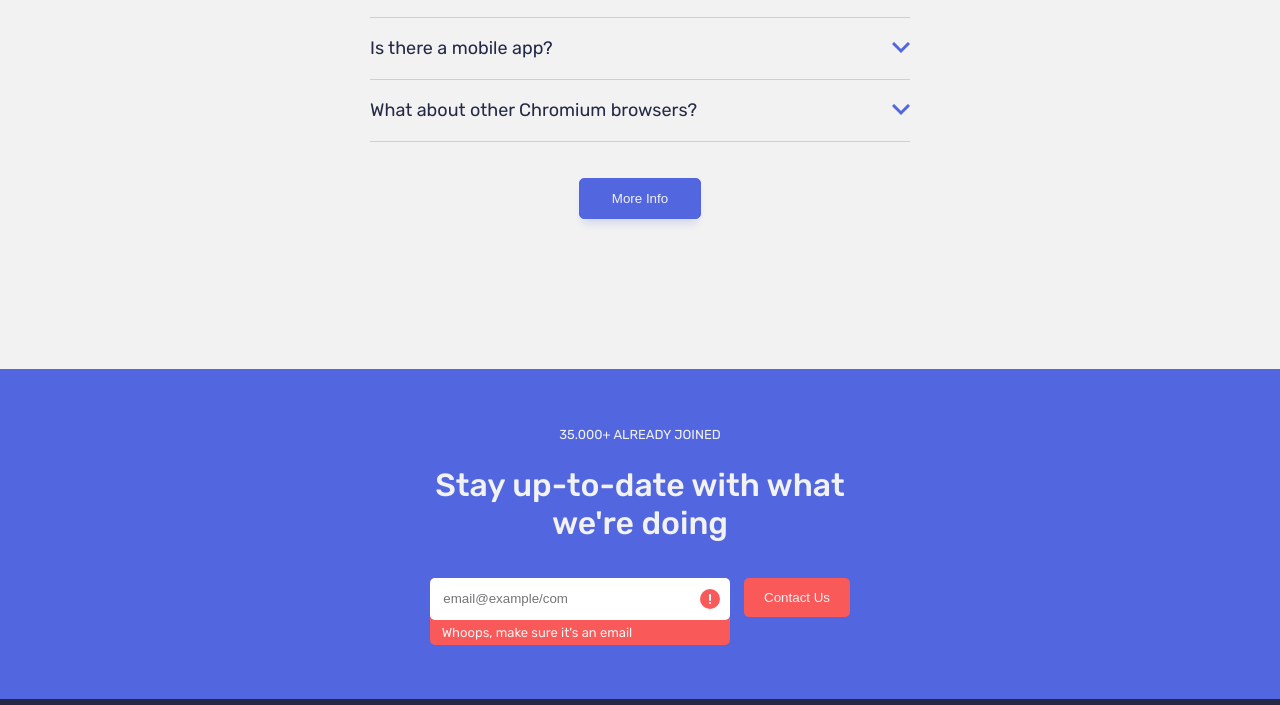
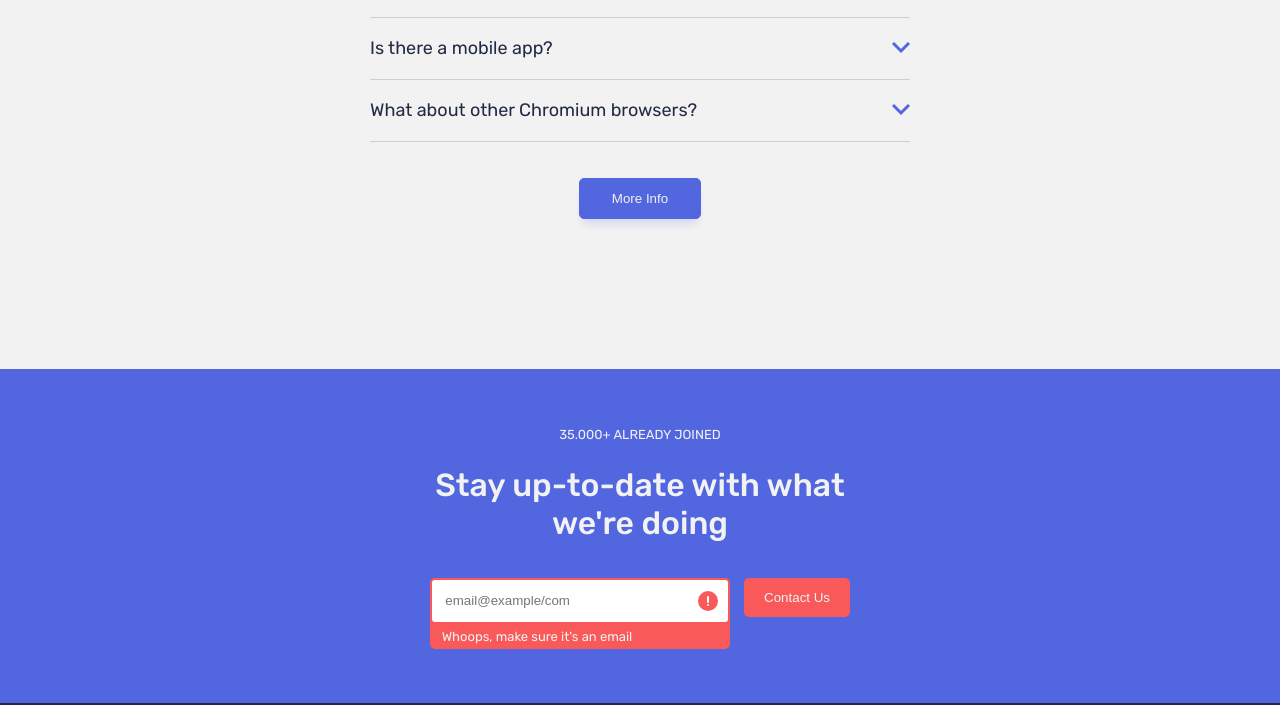
Before and after one commit to dulovici/Bookmark_Landing_Page, a plain HTML site: page index.html in a window 1280 px wide. Both pictures are taken after a click on the button "Contact Us". Shown: the part 2527-3232 px from the top of the page. Drawn offline with Linux system fonts and the light colour scheme.

Commit message:
email input border adjustment

```diff
--- a/style.css
+++ b/style.css
@@ -342,6 +342,7 @@ main {
         background-image: url(./images/icon-error.svg);
         background-repeat: no-repeat;
         background-position: center right 10px;
+        border: 2px solid var(--red)  !important;
     }
     /*  */
     .error-wr {
```
